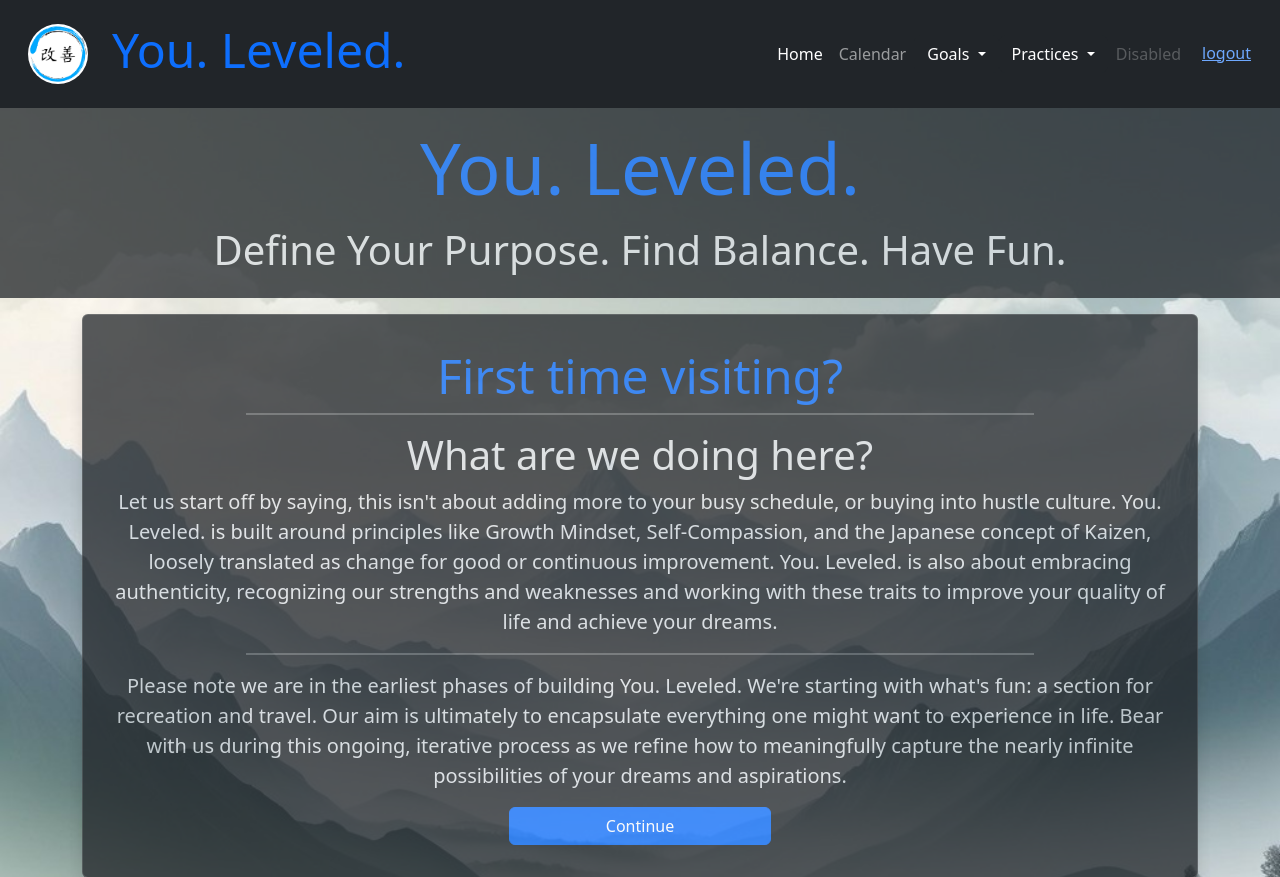
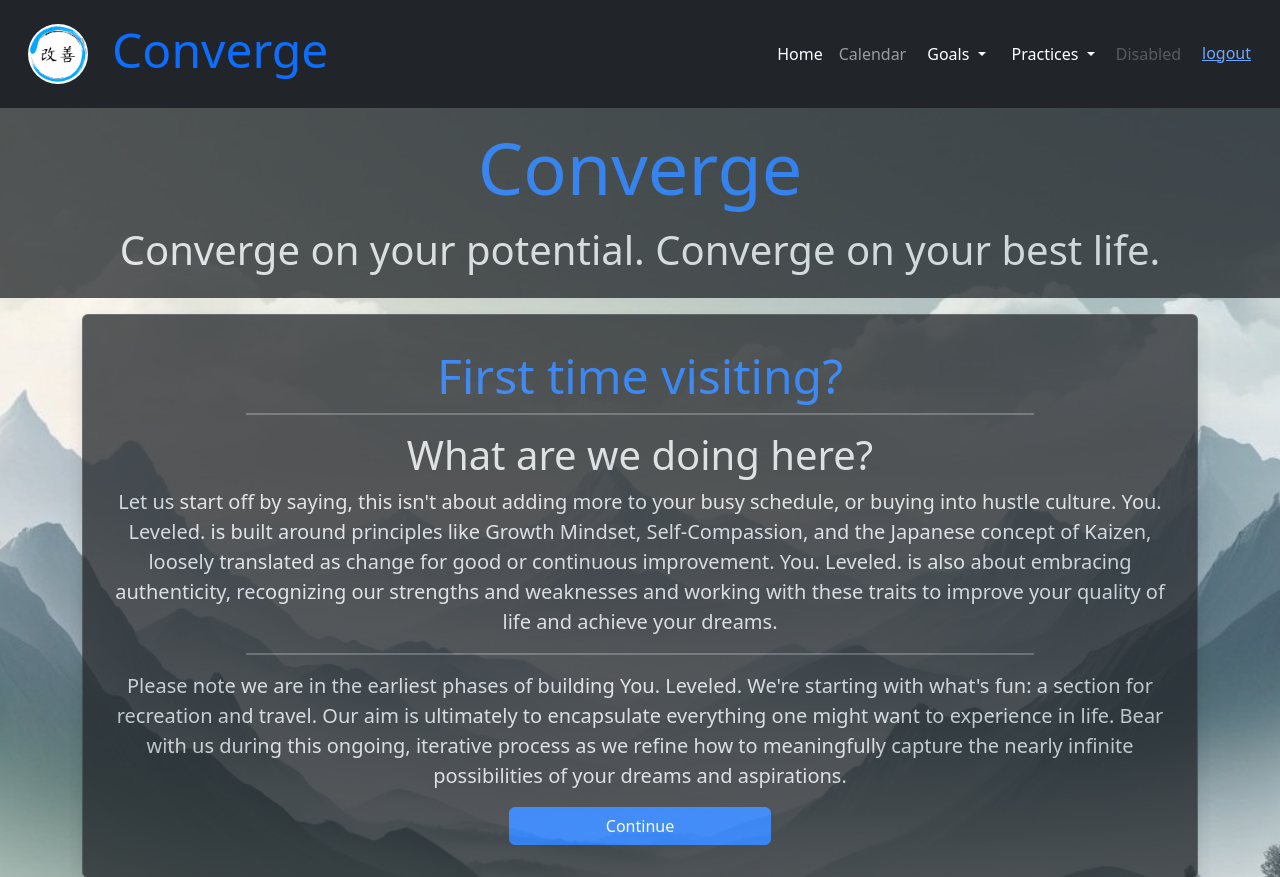
Before and after one commit to Jonathan-Sass/converge-preview, a Flask app: page /home in a window 1280 px wide. Shown: the top 877 px of the page. Run offline with Flask 3, Linux system fonts and the light colour scheme; the visitor is signed in with stand-in values (Sample User, id 1); data that the repository does not hold is empty.

Commit message:
Updating to rounded logo and title on HTMLs to Converge

```diff
--- a/flask_app/templates/auth/login.html
+++ b/flask_app/templates/auth/login.html
@@ -10,9 +10,9 @@
 </head>
 <body>
     <div class="card shadow m-auto text-center w-75 opacity-75 p-2">
-        <img class="m-auto" src="{{ url_for('static', filename='img/Enso_Blue_and_Black.jpg') }}" width="75" height="75" alt="Kaizen - Continuous Improvement">
-        <h1 class="text-primary display-3">You. Leveled.</h1>
-        <h2>Realize your dreams</h2>
+        <img class="m-auto rounded-circle" src="{{ url_for('static', filename='img/Enso_Blue_and_Black.jpg') }}" width="75" height="75" alt="Kaizen - Continuous Improvement">
+        <h1 class="text-primary display-3">Converge</h1>
+        <h2>Converge on your potential. Converge on your best life.</h2>
     </div>
     <div class="container m-auto w-75 my-3">
         <div class="card shadow p-3 opacity-75 text-center m-auto col-4 mb-3">
--- a/flask_app/templates/auth/registration.html
+++ b/flask_app/templates/auth/registration.html
@@ -11,9 +11,9 @@
 </head>
 <body>
     <div class="card shadow m-auto text-center w-75 opacity-75 p-2">
-        <img class="m-auto" src="{{ url_for('static', filename='img/Enso_Blue_and_Black.jpg') }}" width="75" height="75" alt="Kaizen - Continuous Improvement">
-        <h1 class="text-primary display-3">You. Leveled.</h1>
-        <h2>Realize your dreams</h2>
+        <img class="m-auto rounded-circle" src="{{ url_for('static', filename='img/Enso_Blue_and_Black.jpg') }}" width="75" height="75" alt="Kaizen - Continuous Improvement">
+        <h1 class="text-primary display-3">Converge</h1>
+        <h2>Converge on your potential. Converge on your best life.</h2>
     </div>
     <div class="container m-auto w-75 d-flex justify-content-around my-3">
         <div class="card shadow p-3 opacity-75 m-auto col-4">
--- a/flask_app/templates/dashboard/new_user.html
+++ b/flask_app/templates/dashboard/new_user.html
@@ -10,9 +10,9 @@
 </head>
 <body>
     <header class="card shadow w-100 p-3 text-center position-sticky top-0 z-3">
-        <img class="m-auto" src="../static/img/Enso_Blue_and_Black.jpg" width="75" height="75" alt="Kaizen - Continuous Improvement">
-        <h1 class="display-5 mb-3 text-primary">Welcome to You. Leveled!</h1>
-        <h4 class="lead mx-5">Define Your Purpose. Find Balance. Have Fun.</h4>
+        <img src="../static/img/Enso_Blue_and_Black.jpg" class="m-auto rounded-circle" width="75" height="75" alt="Converge Logo">
+        <h1 class="display-5 mb-3 text-primary">Converge</h1>
+        <h4 class="lead mx-5">Converge on your potential. Converge on your best life.</h4>
         <div class="text-end">
             <form action="/users/logout" method="post">
                 <button class="btn btn-link" type="submit" name="logout">logout</button>
--- a/flask_app/templates/home/home.html
+++ b/flask_app/templates/home/home.html
@@ -13,8 +13,8 @@
         <nav class="navbar navbar-expand-lg navbar-dark bg-dark w-100 m-auto d-flex justify-content-between position-sticky top-0 z-3 p-3">
             <div class="container-fluid">
                 <a class="navbar-brand d-inline-flex align-items-center gap-4" href="/home">
-                    <img src="/static/img/Enso_Blue_and_Black.jpg" alt="Logo" width="60" height="60" class="rounded-circle">
-                    <h1 class="display-5 text-primary">You. Leveled.</h1>
+                    <img src="/static/img/Enso_Blue_and_Black.jpg" class="rounded-circle" width="60" height="60" alt="Converge Logo">
+                    <h1 class="display-5 text-primary">Converge</h1>
                 </a>
             </div>
             <button class="navbar-toggler" type="button" data-bs-toggle="collapse" data-bs-target="#navbarNavDarkDropdown" aria-controls="navbarNavDarkDropdown" aria-expanded="false" aria-label="Toggle navigation">
@@ -68,8 +68,8 @@
             </div>
         </nav>
         <header class="bg-dark opacity-75 w-100 p-3 mt-0 text-center">
-            <h1 class="display-2 mb-3 text-primary">You. Leveled.</h1>
-            <h4 class="display-6 mx-5">Define Your Purpose. Find Balance. Have Fun.</h4>
+            <h1 class="display-2 mb-3 text-primary">Converge</h1>
+            <h4 class="display-6 mx-5">Converge on your potential. Converge on your best life.</h4>
         </header>
         <!-- Content and Sidebar Div-->
         <div class="container my-3 d-flex align-items-start gap-3">
--- a/flask_app/templates/home/index.html
+++ b/flask_app/templates/home/index.html
@@ -11,7 +11,7 @@
 <body>
     <div class="border-box">
         <header class="bg-dark opacity-75 w-100 p-3 mt-0 text-center">
-            <img class="m-auto" src="/static/img/Enso_Blue_and_Black.jpg" width="75" height="75" class="rounded-circle" alt="Kaizen - Continuous Improvement">
+            <img src="/static/img/Enso_Blue_and_Black.jpg" class="m-auto rounded-circle" width="75" height="75" alt="Converge Logo">
             <h1 class="display-2 mb-1 text-primary">You. Leveled.</h1>
             <h2 class="display-6 mb-3 text-light">Live your dreams.</h2>
             <h2 class="display-6 mb-3 text-light">Become the best version of yourself.</h2>
--- a/flask_app/templates/routines/building_routines_intro.html
+++ b/flask_app/templates/routines/building_routines_intro.html
@@ -7,7 +7,7 @@
         <link rel="stylesheet" href="{{ url_for('static', filename='css/style.css') }}">
         <link rel="icon" type="image/x-icon" href="{{ url_for('static', filename='img/Enso_Blue_and_Black.jpg') }}">
         <script defer src="/static/js/script.js"></script>
-        <title>Survey Category/Topic</title>
+        <title>Building Routines Intro</title>
     </head>
     <body>
         <div class="border-box">
@@ -15,7 +15,7 @@
                 <div class="container-fluid">
                     <a class="navbar-brand d-inline-flex align-items-center gap-4" href="/home">
                         <img src="/static/img/Enso_Blue_and_Black.jpg" alt="Logo" width="60" height="60" class="rounded-circle">
-                        <h1 class="display-5 text-primary">You. Leveled.</h1>
+                        <h1 class="display-5 text-primary">Converge</h1>
                     </a>
                 </div>
                 <button class="navbar-toggler" type="button" data-bs-toggle="collapse" data-bs-target="#navbarNavDarkDropdown" aria-controls="navbarNavDarkDropdown" aria-expanded="false" aria-label="Toggle navigation">
--- a/flask_app/templates/routines/routines_template.html
+++ b/flask_app/templates/routines/routines_template.html
@@ -7,7 +7,7 @@
         <link rel="stylesheet" href="{{ url_for('static', filename='css/style.css') }}">
         <link rel="icon" type="image/x-icon" href="{{ url_for('static', filename='img/Enso_Blue_and_Black.jpg') }}">
         <!-- <script defer src="/static/js/script.js"></script> -->
-        <title>Define Your WHY Intro</title>
+        <title>Routines Template</title>
     </head>
     <body>
         <div class="border-box">
@@ -16,7 +16,7 @@
                 <div class="container-fluid">
                     <a class="navbar-brand d-inline-flex align-items-center gap-4" href="/home">
                         <img src="/static/img/Enso_Blue_and_Black.jpg" alt="Logo" width="60" height="60" class="rounded-circle">
-                        <h1 class="display-5 text-primary">You. Leveled.</h1>
+                        <h1 class="display-5 text-primary">Converge</h1>
                     </a>
                 </div>
                 <button class="navbar-toggler" type="button" data-bs-toggle="collapse" data-bs-target="#navbarNavDarkDropdown" aria-controls="navbarNavDarkDropdown" aria-expanded="false" aria-label="Toggle navigation">
```
Also changed, not shown: flask_app/templates/dashboard/new_user_intro.html (+4 -4 lines), page_templates/generic_with_sidebar.html (+4 -4 lines).
